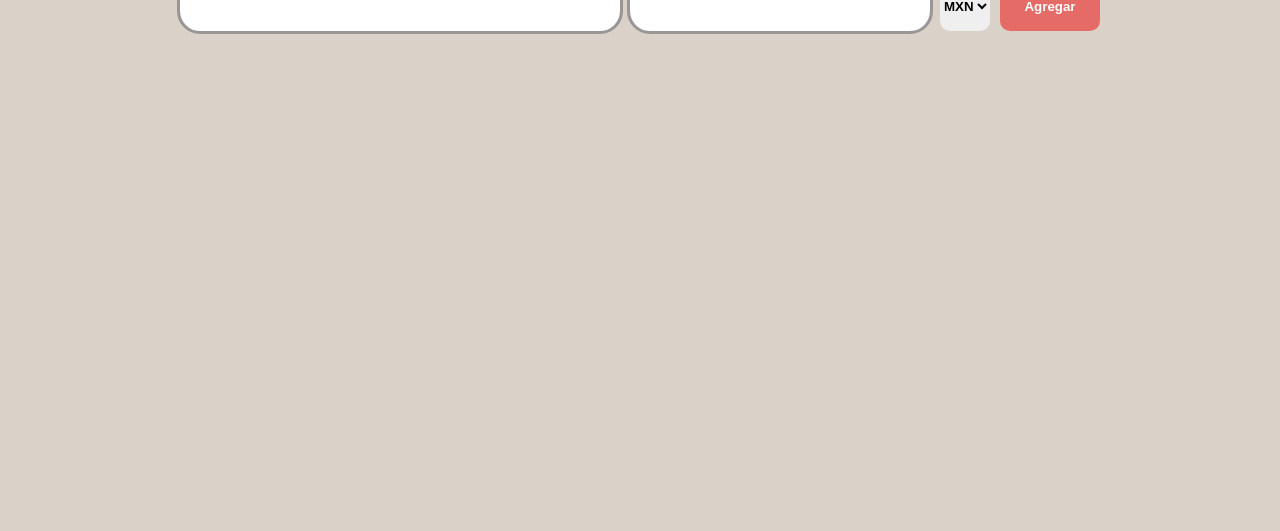
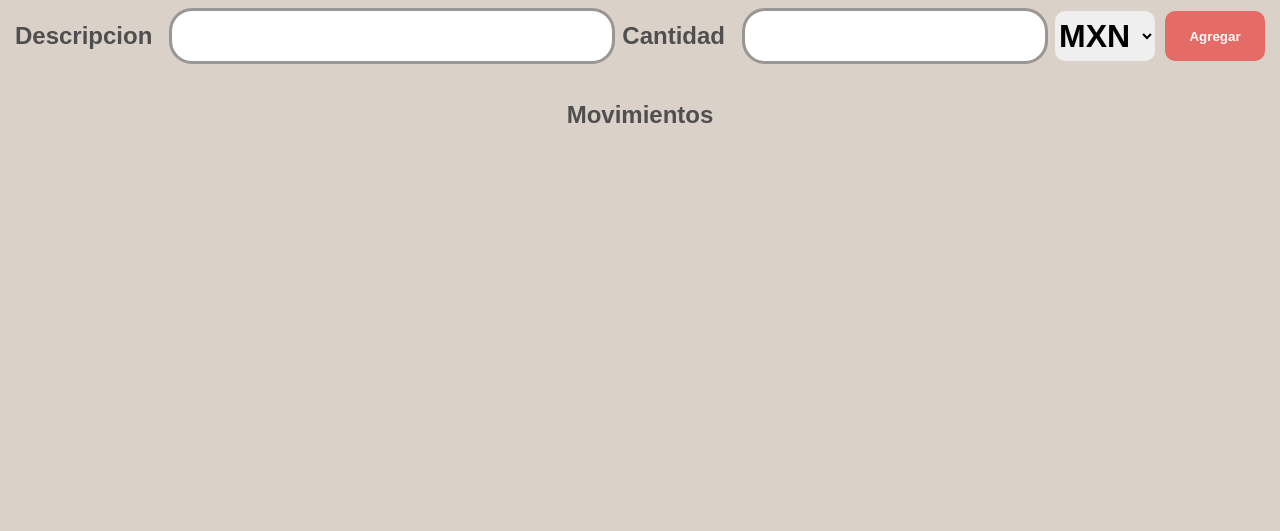
Before and after one commit to sharlybip/alcancia, a website: page public/index.html in a window 1280 px wide. Shown: the part 269-800 px from the top of the page. Drawn offline with Linux system fonts and the light colour scheme.

Commit message:
cel view

```diff
--- a/public/css/main.css
+++ b/public/css/main.css
@@ -1,6 +1,7 @@
 :root {
     --border: solid 1px #ccc;
     font-family: sans-serif;
+    color: rgb(80, 78, 78);
 }
 
 * {
@@ -10,6 +11,7 @@
 }
 body {
     background-color: rgb(218, 210, 200);
+    padding: 10px;
 }
 header {
     background-color: rgb(194, 154, 10);
@@ -39,12 +41,13 @@ main {
     align-items: center;
 }
 #editor {
-
+    margin-block-end: 20px;
 
 }
 #input-container {
     display: flex;
     justify-content: center;
+    align-items: center;
     flex-wrap: wrap;
     width: 100%;
 }
@@ -53,21 +56,33 @@ main {
     border-radius: 20px;
     font-size: 2em;
     margin-inline-end: 10px;
+    margin-block-start: 20px;
+    margin-block-end: 20px;
     color:rgb(173, 169, 169);
     border: gray;
     padding: 10px;
     outline: solid 3px rgb(154, 150, 150);
+    margin-inline-start: 20px;
 
 
 }
 #cost {
     width: 300px;
 }
+.selbut {
+    display: flex;
+    align-items: center;
+    justify-content: center;
+    flex-wrap: wrap;
+}
 #currency {
     margin-inline-end: 10px;
     border-radius: 10px;
     border: rgb(255, 255, 255);
     font-weight: bold;
+    width: 100px;
+    height: 50px;
+    font-size: 2em;
 }
 #bAdd {
     display: inline-block;
@@ -102,3 +117,12 @@ main {
     color:rgb(116, 90, 4);
     font-size: 1.2em;
 }
+
+@media (max-width: 600px) {
+    #cost, #title{
+        width: 80%;
+    }
+    #items, .item {
+        width: 90%;
+    }
+}
--- a/public/index.html
+++ b/public/index.html
@@ -14,16 +14,25 @@
         <section id="display"><span>$ 0 </span></section>
         <section id="editor">
             <div id="input-container">
+                <div class="selbut">
+                    <h2>Descripcion</h2>
                     <input type="text" id="title">
+                </div>
+                <div class="selbut">
+                    <h2>Cantidad</h2>
                     <input type="number" id="cost">
-
+                </div>
+                <div class="selbut">
                     <select name="" id="currency">
                         <option value="MXN">MXN</option>
                         <option value="USD">USD</option>
                     </select>
                     <button id="bAdd">Agregar</button>
+
+                </div>
             </div>
         </section>
+        <h2>Movimientos</h2>
         <section id="items">
 
 
```
Lines whose indentation alone changed are shown as unchanged.
